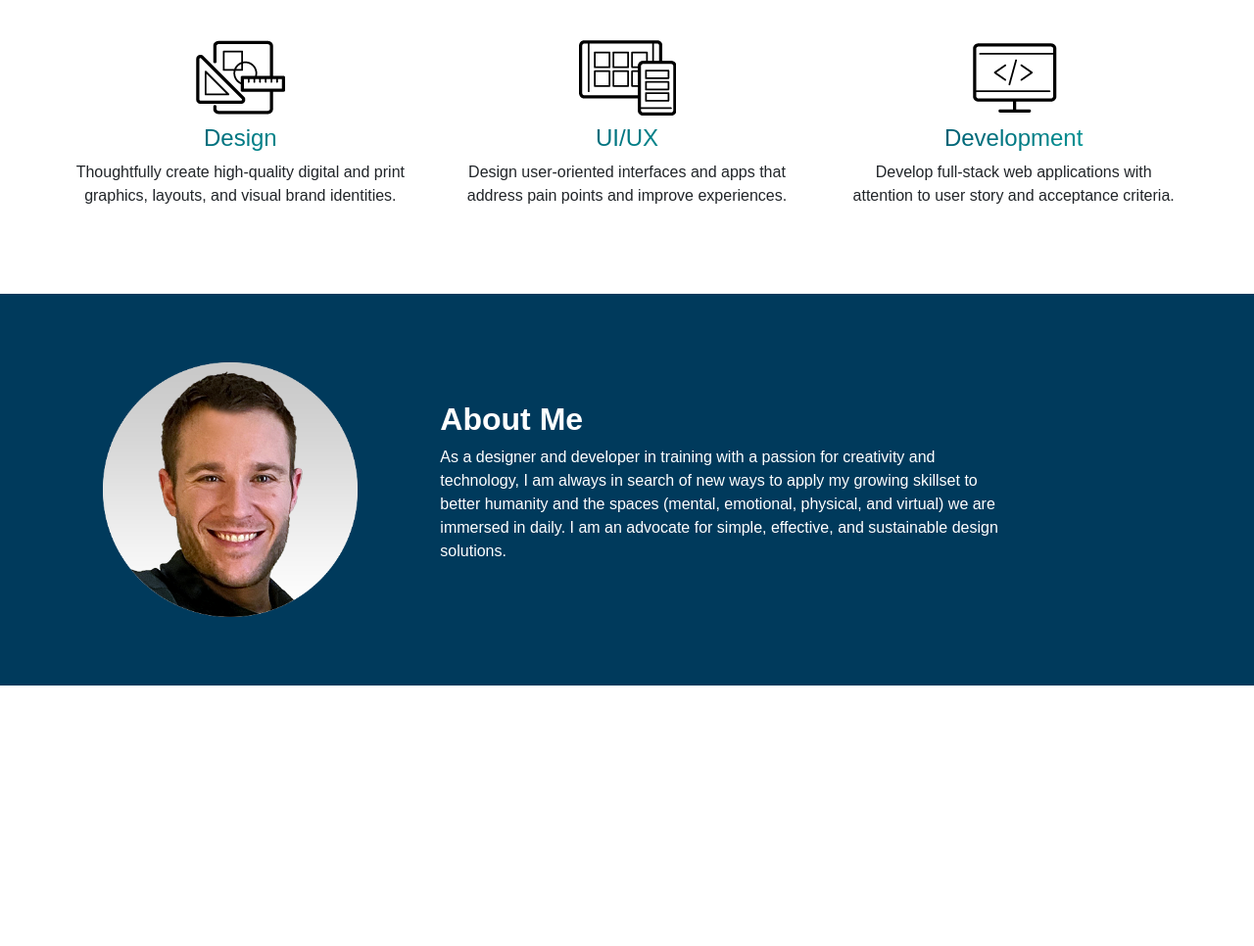
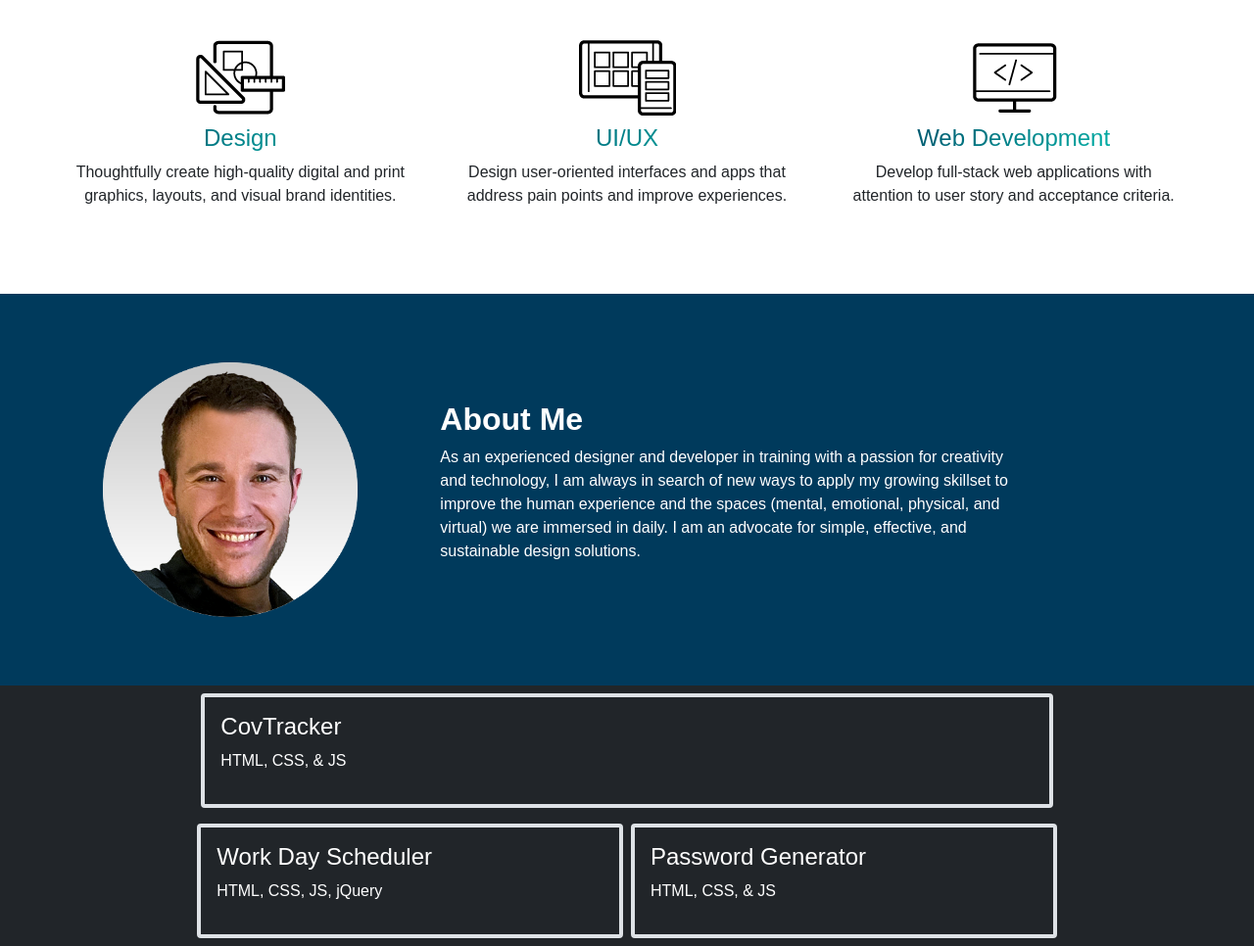
Before and after one commit to JamesLJenks/08_Professional-Portfolio, a plain HTML site: page index.html in a window 1280 px wide. Shown: the part 907-1873 px from the top of the page at 98% size. Before the commit the page ends 1607 px from the top, so only its background shows below. Drawn offline with nearby package versions, Linux system fonts and the light colour scheme; a web font is replaced by a local one.

Commit message:
Added Projects section and linked each of the project cards to their respective GitHub repos.

```diff
--- a/assets/css/style.css
+++ b/assets/css/style.css
@@ -44,6 +44,10 @@ h6 {
     font-size: 1rem;
 }
 
+a {
+    text-decoration: none;
+}
+
 /* Navigation Bar */
 
 .logotype {
@@ -82,7 +86,7 @@ h6 {
 
 .skills-title {
     background-color: rgb(0,58,92);
-    background-image: linear-gradient(135deg, rgba(0, 58, 92, 0.85), rgba(0, 204, 183, 0.85));
+    background-image: linear-gradient(135deg, rgb(0, 58, 92), rgb(0, 204, 184));
     background-size: 100%;
     -webkit-background-clip: text;
     -moz-background-clip: text;
@@ -100,3 +104,13 @@ h6 {
 .portrait {
     height: 65%;
 }
+
+.project-card {
+    cursor: pointer;
+}
+
+.project-card:hover {
+    background-color: rgb(0,58,92);
+    background-image: linear-gradient(135deg, rgb(0, 58, 92, 0.85), rgb(0, 204, 184, 0.85));
+    transition: all 0.5s ease-in-out;
+}
--- a/index.html
+++ b/index.html
@@ -86,7 +86,7 @@
                 </div>
                 <div class="container col-md-4 skills-card text-center p-4">
                     <img src="./assets/images/Dev-Icon.png" alt="Development icon">
-                    <h4 class="skills-title">Development</h4>
+                    <h4 class="skills-title">Web Development</h4>
                     <p>Develop full-stack web applications with attention to user story and acceptance criteria.</p>
                 </div>
             </div>
@@ -102,14 +102,41 @@
                 </div>
                 <div class="col-lg-6 col-md-6 col-sm-12 my-auto justify-content-center">
                     <h2 class="text-white">About Me</h2>
-                    <p class="text-white">As a designer and developer in training with a passion for creativity and technology, I am always in search of new ways to apply my growing skillset to better humanity and the spaces (mental, emotional, physical, and virtual) we are immersed in daily. I am an advocate for simple, effective, and sustainable design solutions.</p>
+                    <p class="text-white">As an experienced designer and developer in training with a passion for creativity and technology, I am always in search of new ways to apply my growing skillset to improve the human experience and the spaces (mental, emotional, physical, and virtual) we are immersed in daily. I am an advocate for simple, effective, and sustainable design solutions.</p>
                 </div>
             </div>
         </div>
     </section>
 
     <!-- Projects Section -->
-    <section id="projects" class="projects-section">
+    <section id="projects" class="projects-section bg-dark text-white">
+
+        <div class="row justify-content-center">
+            <a href="https://github.com/JamesLJenks/07_Project-1_CovTrack" target="_blank" class="container-fluid col-md-8 skills-card p-3 my-2 mx-2 bg-dark text-white project-card border border-4 rounded">
+                <div id="project-feature">
+                    <div>
+                        <h4>CovTracker</h4>
+                        <p>HTML, CSS, & JS</p>
+                    </div>
+                </div>
+            </a>
+            <a href="https://github.com/JamesLJenks/05_Work-Day-Scheduler" target="_blank" class="container-fluid col-md-4 skills-card p-3 my-2 mx-1 bg-dark text-white project-card border border-4 rounded">
+                <div id="project-standard">
+                    <div>
+                        <h4>Work Day Scheduler</h4>
+                        <p>HTML, CSS, JS, jQuery</p>
+                    </div>
+                </div>
+            </a>
+            <a href="https://github.com/JamesLJenks/03_JS-Password-Generator" target="_blank" class="container-fluid col-md-4 skills-card p-3 my-2 mx-1 bg-dark text-white project-card border border-4 rounded">
+                <div id="project-standard">
+                    <div>
+                        <h4>Password Generator</h4>
+                        <p>HTML, CSS, & JS</p>
+                    </div>
+                </div>
+            </a>
+        </div>
 
     </section>
 
```
